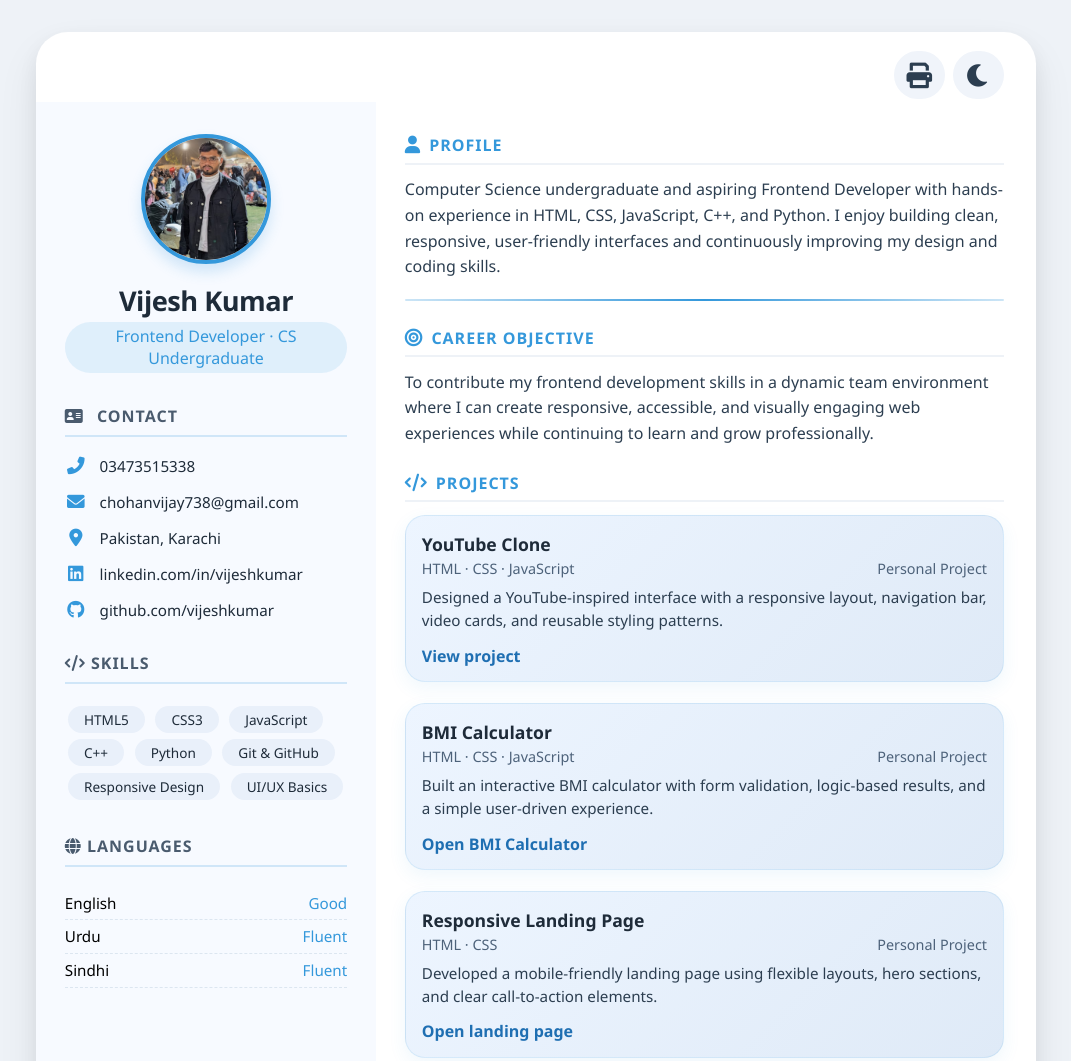
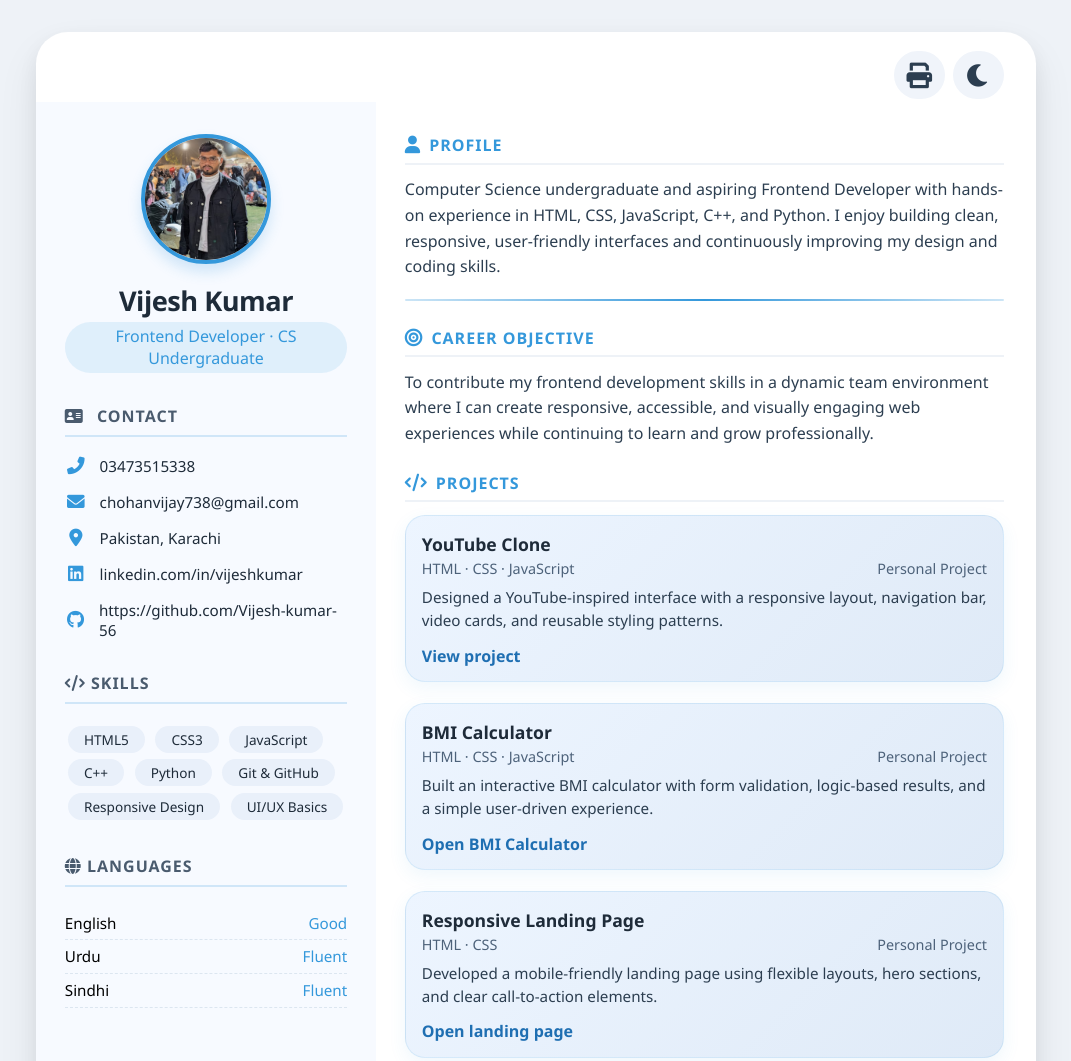
Before and after one commit to Vijesh-kumar-56/Resume, a plain HTML site: page index.html in a window 1280 px wide. Shown: the top 1061 px of the page, without its empty margins (104-1175 px from the left). Drawn offline with Linux system fonts and the light colour scheme.

Commit message:
Fix HTML structure and improve formatting

```diff
--- a/index.html
+++ b/index.html
@@ -51,7 +51,7 @@
                             href="https://www.linkedin.com/in/vijeshkumar" target="_blank" rel="noopener"
                             class="contact-link">linkedin.com/in/vijeshkumar</a></div>
                     <div class="info-item"><i class="fab fa-github"></i> <a href="https://github.com/vijeshkumar"
-                            target="_blank" rel="noopener" class="contact-link">github.com/vijeshkumar</a></div>
+                            target="_blank" rel="noopener" class="contact-link">https://github.com/Vijesh-kumar-56</a></div>
                 </div>
 
                 <div class="info-section">
```
